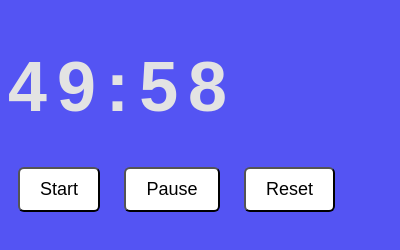
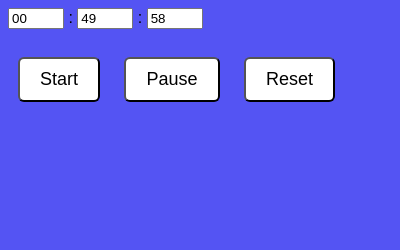
Before and after one commit to ananyaratakonda/pomodoro_App, an Electron app: page index.html in a window 400 px wide. Both pictures are taken after a click on the button "Start". Drawn offline with Linux system fonts and the light colour scheme; a web font is replaced by a local one.

Commit message:
added more logic to the timer need to design

```diff
--- a/index.html
+++ b/index.html
@@ -2,19 +2,26 @@
 <html>
 <head>
   <title>Pomodoro Timer</title>
-    <link rel="stylesheet" href="styles.css">
-  <!-- Import the Coming Soon font from Google Fonts -->
-    <link rel="preconnect" href="https://fonts.googleapis.com">
-    <link rel="preconnect" href="https://fonts.gstatic.com" crossorigin>
-    <link href="https://fonts.googleapis.com/css2?family=Kantumruy+Pro:ital,wght@0,100..700;1,100..700&display=swap" rel="stylesheet">
-
+  <link rel="stylesheet" href="styles.css">
+  <link rel="preconnect" href="https://fonts.googleapis.com">
+  <link rel="preconnect" href="https://fonts.gstatic.com" crossorigin>
+  <link href="https://fonts.googleapis.com/css2?family=Kantumruy+Pro:ital,wght@0,100..700;1,100..700&display=swap" rel="stylesheet">
 </head>
 <body>
-  <h1 id="timer">50:00</h1>
+
+  <div id="timerContainer">
+    <input id="hoursInput" type="number" min="0" max="99" value="00" /> :
+    <input id="minutesInput" type="number" min="0" max="59" value="50" /> :
+    <input id="secondsInput" type="number" min="0" max="59" value="00" />
+  </div>
+
+  <br>
+
   <button onclick="startTimer()">Start</button>
   <button onclick="pauseTimer()">Pause</button>
   <button onclick="resetTimer()">Reset</button>
 
   <script src="renderer.js"></script>
+
 </body>
 </html>
--- a/renderer.js
+++ b/renderer.js
@@ -1,20 +1,46 @@
 let isRunning = false;
 let timer;
-let secondsLeft = 50 * 60;
+let secondsLeft = 0;
 
-function updateDisplay() {
-  const minutes = Math.floor(secondsLeft / 60).toString().padStart(2, '0');
-  const seconds = (secondsLeft % 60).toString().padStart(2, '0');
-  document.getElementById("timer").textContent = `${minutes}:${seconds}`;
+// Parse values from 3 inputs to total seconds
+function parseInputs() {
+  const h = parseInt(document.getElementById('hoursInput').value) || 0;
+  const m = parseInt(document.getElementById('minutesInput').value) || 0;
+  const s = parseInt(document.getElementById('secondsInput').value) || 0;
+
+  // Validate ranges
+  if (h < 0 || h > 99 || m < 0 || m > 59 || s < 0 || s > 59) {
+    return NaN;
+  }
+
+  return h * 3600 + m * 60 + s;
+}
+
+// Update inputs from total seconds
+function updateInputs(seconds) {
+  const h = Math.floor(seconds / 3600);
+  const m = Math.floor((seconds % 3600) / 60);
+  const s = seconds % 60;
+
+  document.getElementById('hoursInput').value = h.toString().padStart(2, '0');
+  document.getElementById('minutesInput').value = m.toString().padStart(2, '0');
+  document.getElementById('secondsInput').value = s.toString().padStart(2, '0');
 }
 
 function startTimer() {
   if (!isRunning) {
+    const totalSeconds = parseInputs();
+    if (isNaN(totalSeconds) || totalSeconds <= 0) {
+      alert("Please enter a valid time: Hours (0-99), Minutes (0-59), Seconds (0-59).");
+      return;
+    }
+
+    secondsLeft = totalSeconds;
     isRunning = true;
     timer = setInterval(() => {
       if (secondsLeft > 0) {
         secondsLeft--;
-        updateDisplay();
+        updateInputs(secondsLeft);
       } else {
         clearInterval(timer);
         isRunning = false;
@@ -32,8 +58,13 @@ function pauseTimer() {
 function resetTimer() {
   isRunning = false;
   clearInterval(timer);
-  secondsLeft = 50 * 60;
-  updateDisplay();
+  secondsLeft = 0;
+  updateInputs(secondsLeft);
 }
 
-updateDisplay(); // Set initial display
+// Initialize inputs on page load
+window.onload = () => {
+  const totalSeconds = parseInputs();
+  secondsLeft = isNaN(totalSeconds) ? 50 * 60 : totalSeconds;
+  updateInputs(secondsLeft);
+};
```
